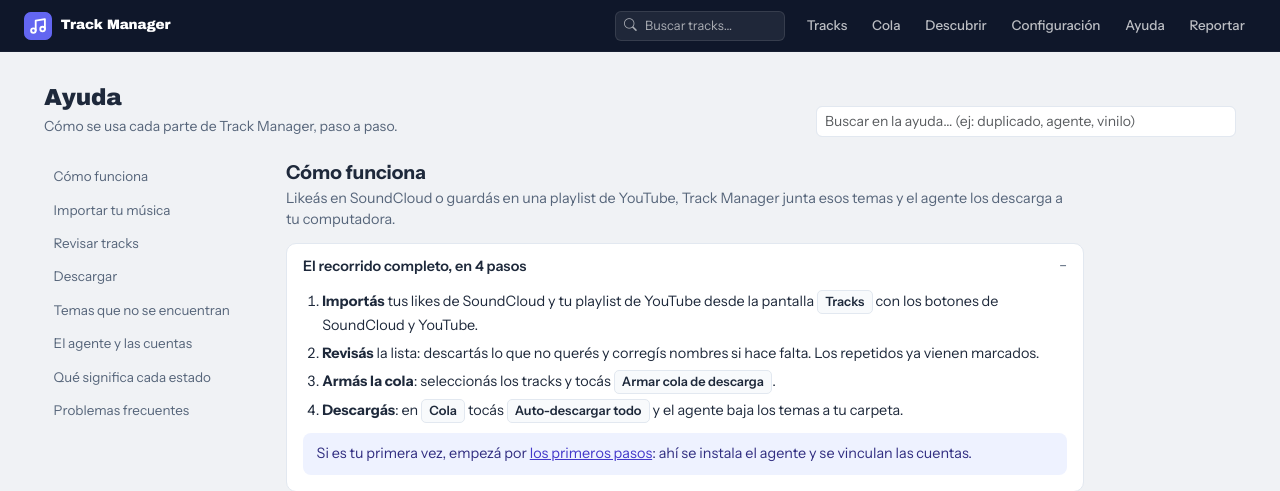
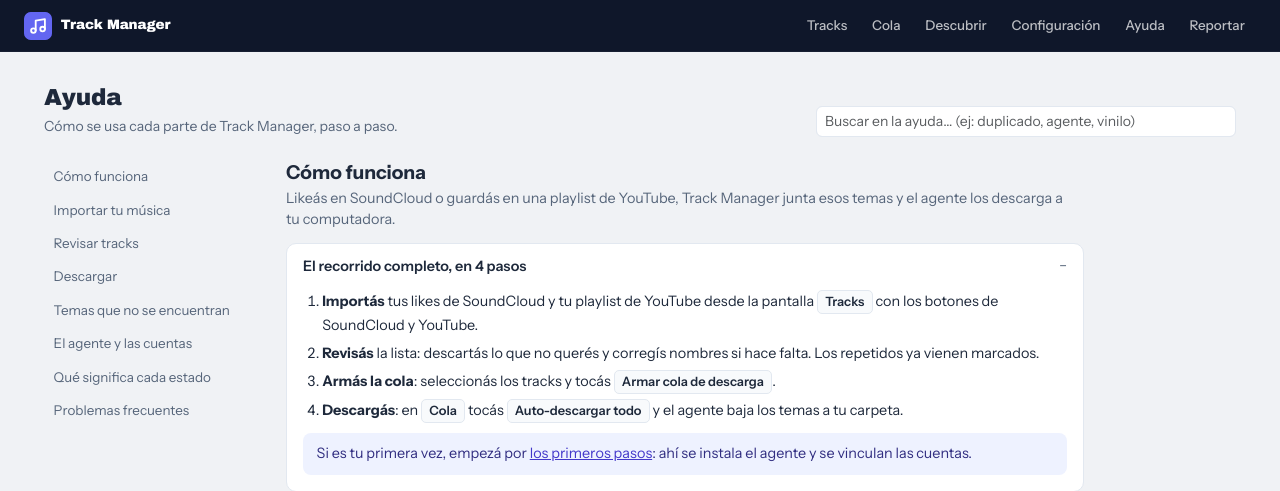
Before and after one commit to mateorebuffo/TrackManager, a Python web app: template app/templates/help.html in a window 1280 px wide. Shown: the top 491 px of the page. Run offline with Jinja, Linux system fonts and the light colour scheme; the template is opened without the code that fills it, so the values that code supplies are empty; some web fonts are replaced.

Commit message:
Remove the global search from the nav
It only duplicated the search box on Tracks. Help now points to the "Todos"
tab for searching the whole collection.

Co-Authored-By: Claude Opus 5.5 <noreply@anthropic.com>

```diff
--- a/app/templates/base.html
+++ b/app/templates/base.html
@@ -165,20 +165,6 @@
       border-radius: 999px;
       margin-left: 2px;
     }
-    /* Buscador global: manda a Tracks con status=all */
-    .tm-nav-search { position: relative; margin: 0 0.5rem; }
-    .tm-nav-search input {
-      width: 170px; height: 30px;
-      background: rgba(255,255,255,.07);
-      border: 1px solid rgba(255,255,255,.1);
-      border-radius: 6px;
-      color: #fff; font-size: 0.8rem;
-      padding: 0 0.6rem 0 1.8rem;
-      transition: width .15s, background .15s;
-    }
-    .tm-nav-search input::placeholder { color: rgba(255,255,255,.62); }
-    .tm-nav-search input:focus { outline: none; width: 240px; background: rgba(255,255,255,.12); border-color: rgba(255,255,255,.25); }
-    .tm-nav-search .bi { position: absolute; left: 0.55rem; top: 50%; transform: translateY(-50%); color: rgba(255,255,255,.62); font-size: 0.8rem; pointer-events: none; }
     /* Indicador del agente */
     .tm-agent {
       display: inline-flex; align-items: center; gap: 0.4rem;
@@ -420,11 +406,6 @@
   </a>
   <div class="tm-nav-spacer"></div>
   <div class="tm-nav-links">
-    <form class="tm-nav-search" method="GET" action="/tracks/pending" role="search">
-      <input type="hidden" name="status" value="all">
-      <i class="bi bi-search" aria-hidden="true"></i>
-      <input type="search" name="q" placeholder="Buscar tracks…" aria-label="Buscar en todos tus tracks">
-    </form>
     <a href="/tracks/pending" class="tm-nav-link" data-path="/tracks">Tracks</a>
     <a href="/tracks/download-queue" class="tm-nav-link tm-queue-chip" data-path="/tracks/download-queue">
       Cola
--- a/app/templates/help.html
+++ b/app/templates/help.html
@@ -133,7 +133,7 @@
             <li><strong>Por fecha:</strong> tocá <span class="ui">Fecha</span>, elegí <em>Desde</em> y <em>Hasta</em> y tocá <span class="ui">Aplicar</span>.</li>
             <li><strong>Ordenar:</strong> con el menú desplegable (por fecha de like, de importación, artista o título), o tocando el nombre de la columna.</li>
           </ul>
-          Los filtros activos aparecen como etiquetas debajo. Cada una tiene una cruz para sacarla, o <span class="ui">Limpiar todo</span> para sacarlas todas. También podés buscar en toda tu colección desde el buscador de la barra de arriba.
+          Los filtros activos aparecen como etiquetas debajo. Cada una tiene una cruz para sacarla, o <span class="ui">Limpiar todo</span> para sacarlas todas. Para buscar en toda tu colección, pasá a la pestaña <span class="ui">Todos</span>.
         </div>
       </details>
 
```
